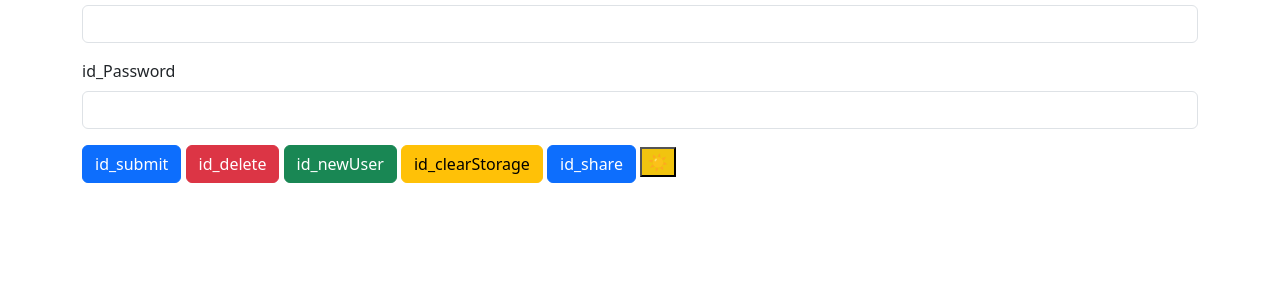
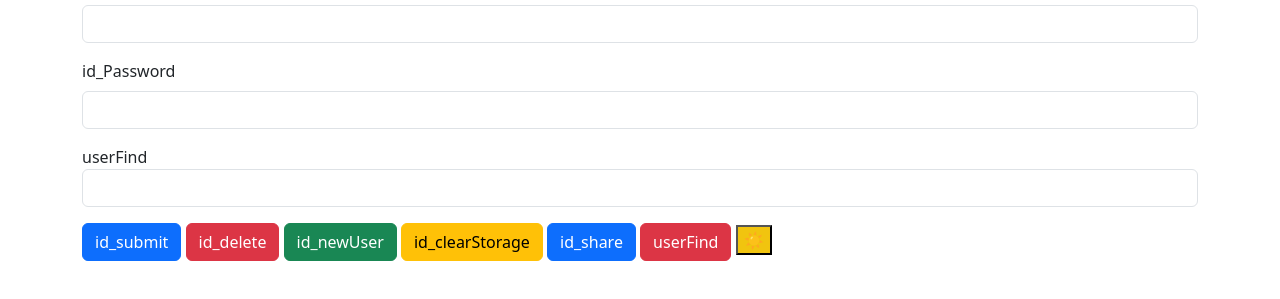
Before and after one commit to 7799043/dive-into-postDada, a website: page pages/login.html in a window 1280 px wide. Shown: the part 123-422 px from the top of the page. Drawn offline with nearby package versions, Linux system fonts and the light colour scheme; some packages are replaced by stand-ins of ours; a script that the page names is missing.

Commit message:
userFind

```diff
--- a/pages/login.html
+++ b/pages/login.html
@@ -13,6 +13,7 @@
   <div class="container">
     <h1 class="my-4">Server Data </h1>
     <div>
+
       <!-- INPUT DATA SECTION -->
       <div class="mb-3">
         <label for="email" class="form-label">id_Email address</label>
@@ -22,15 +23,23 @@
       <div class="mb-3">
         <label for="password" class="form-label">id_Password</label>
         <input type="password" class="form-control" id="password" required>
+      </div>
+      <div class="mb-3">
+        <label for="userfind" class="user-find">userFind</label>
+        <input type="text" class="form-control" id="userFind">
+
+      </div>
+
         <!-- INPUT DATA SECTION -->
 
         <!-- BUTTON SECTION -->
-      </div>
+
       <button id="submit" type="submit" class="btn btn-primary">id_submit</button>
       <button id="delete" type="submit" class="btn btn-danger">id_delete</button>
       <button id="newuser" type="submit" class="btn btn-success">id_newUser</button>
       <button id="clearstorage" type="submit" class="btn btn-warning">id_clearStorage</button>
       <button id="share" type="submit" class="btn btn-primary">id_share</button>
+      <button id="finder" type="submit" class="btn btn-danger">userFind</button>
       <button id="theme-toggle-button">day/night view</button>
 
 
```
Also changed, not shown: 1 other file.
